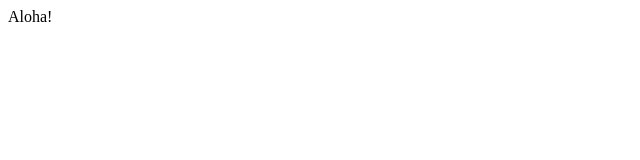
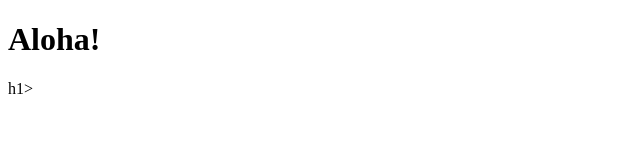
Before and after one commit to gordano/js_practices, a plain HTML site: page index.html in a window 1280 px wide. Shown: the whole page, without its empty margins (0-640 px from the left). Drawn offline with Linux system fonts and the light colour scheme.

Commit message:
[initial] add index page

```diff
--- a/index.html
+++ b/index.html
@@ -2,9 +2,9 @@
 <html xmlns="http://www.w3.org/1999/xhtml">
 <head>
     <meta content="text/html; charset=utf-8" http-equiv="Content-Type" >
-    <title>Untitled 1</title>
+    <title>Practices JS</title>
 </head>
 <body>
-Aloha!
+    <h1>Aloha!</h1>h1>
 </body>
 </html>
```
